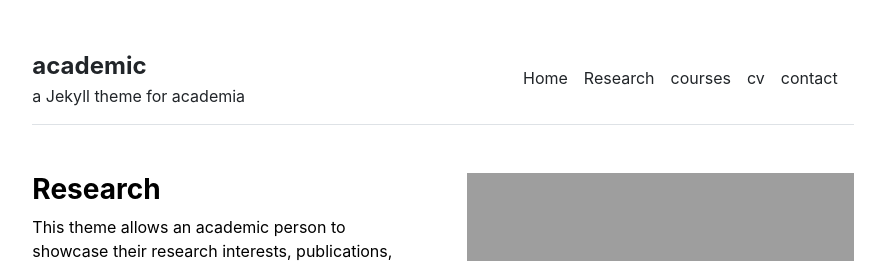
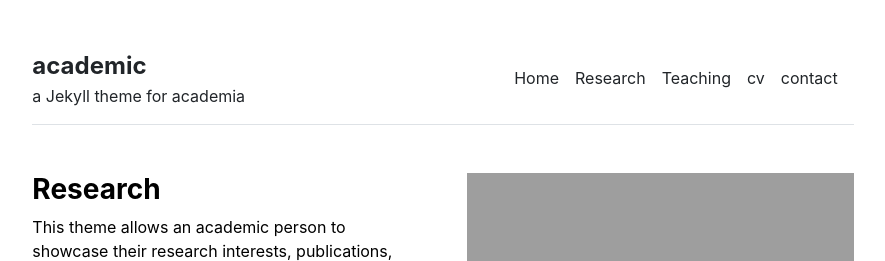
Before and after one commit to stackbit-projects/huilin-5b759, a Jekyll site: the page built from index.md, in a window 1280 px wide. Shown: the top 261 px of the page, without its empty margins (197-1082 px from the left). Built offline with Jekyll 4.4.1, drawn with Linux system fonts in a browser that asks for light colours.

Commit message:
settings.yml: updated name in menu

```diff
--- a/_data/settings.yml
+++ b/_data/settings.yml
@@ -3,7 +3,7 @@ menu:
     url: /people
   - name: Research
     url: /publications
-  - name: courses
+  - name: Teaching
     url: /courses
   - name: cv
     url: /cv
```
